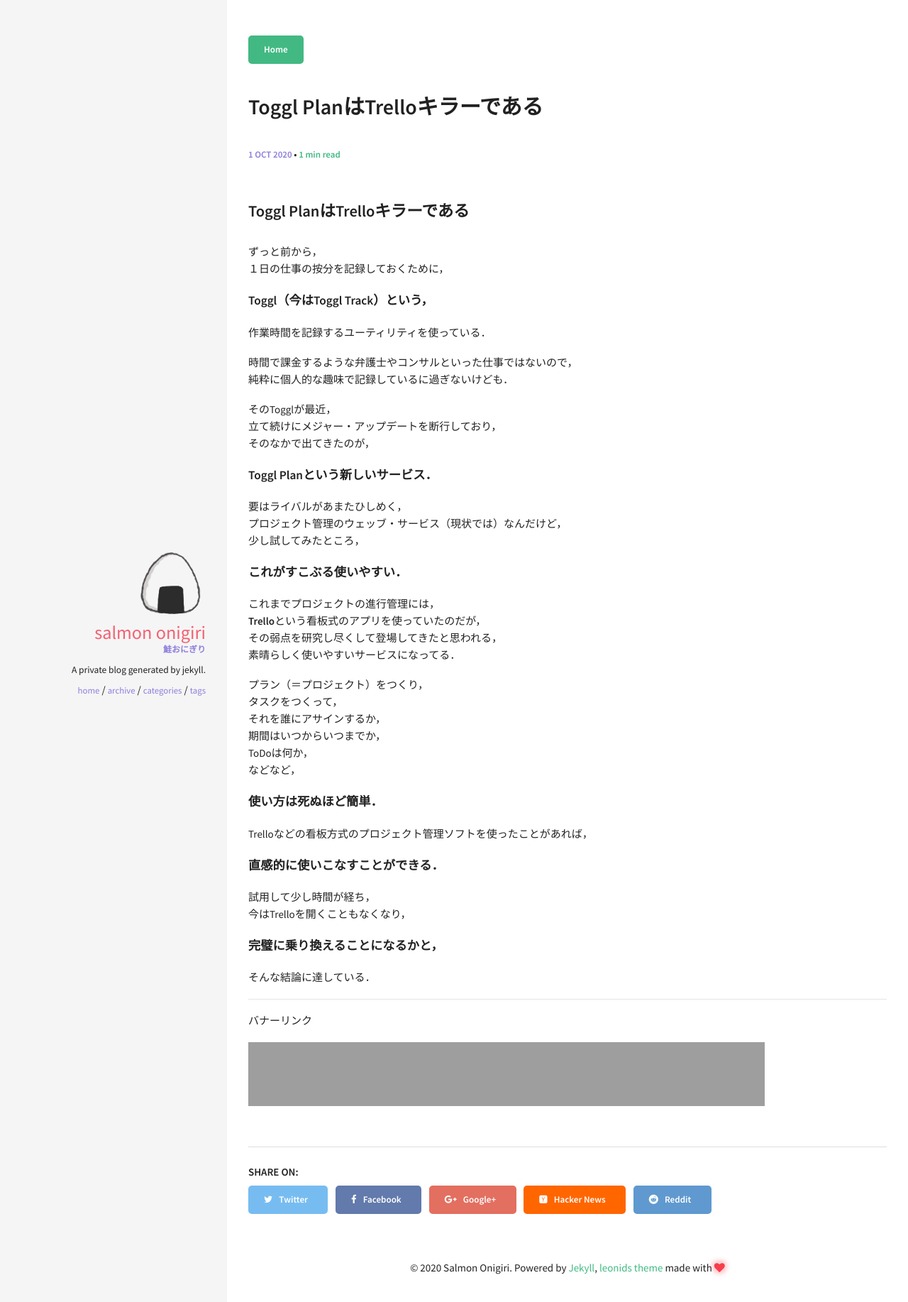
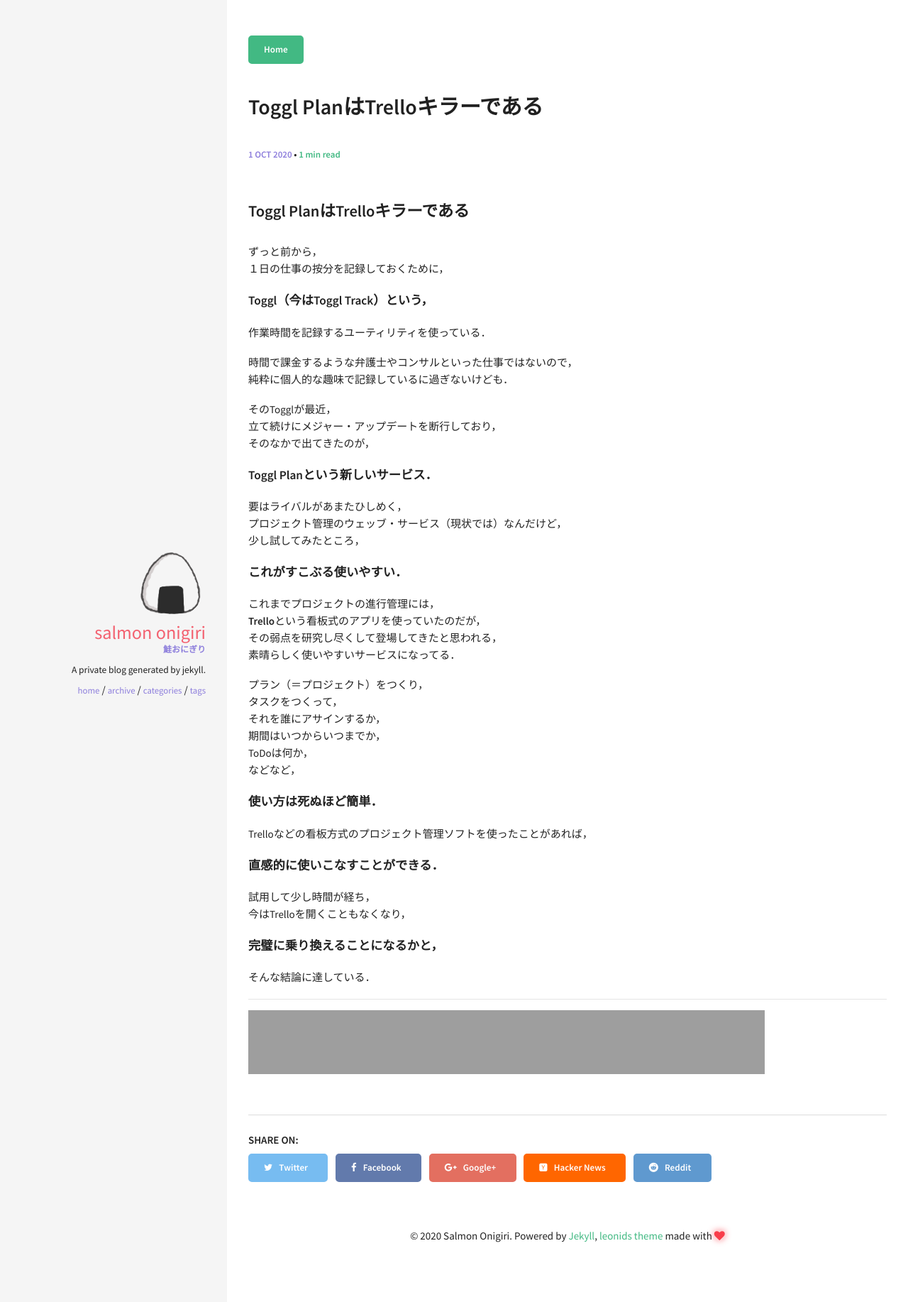
Before and after one commit to Salmon-Onigiri/Blog, a Jekyll site: the page built from _posts/2020-10-01-TogglPlanIsQuiteGood.md, in a window 1280 px wide. Shown: the top 1834 px of the page at 71% size. Built offline with Jekyll 4.4.1, drawn with Linux system fonts in a browser that asks for light colours; grey boxes are pictures that could not be loaded.

Commit message:
201008-3

```diff
--- a/_posts/2020-10-01-TogglPlanIsQuiteGood.md
+++ b/_posts/2020-10-01-TogglPlanIsQuiteGood.md
@@ -79,6 +79,5 @@
 そんな結論に達している．
 
 *****
-バナーリンク
 
 <iframe src="https://rcm-fe.amazon-adsystem.com/e/cm?o=9&p=48&l=ez&f=ifr&linkID=850b58a06c65ee4a69681349a14046b9&t=palibera-22&tracking_id=palibera-22" width="728" height="90" scrolling="no" border="0" marginwidth="0" style="border:none;" frameborder="0" target="_blank"></iframe>
```
